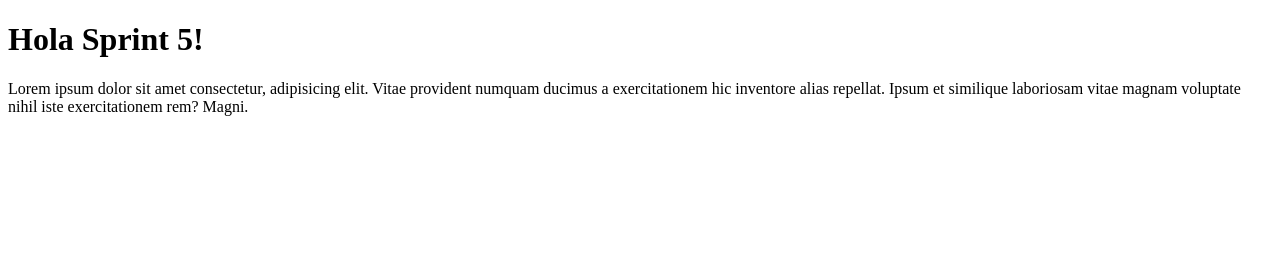
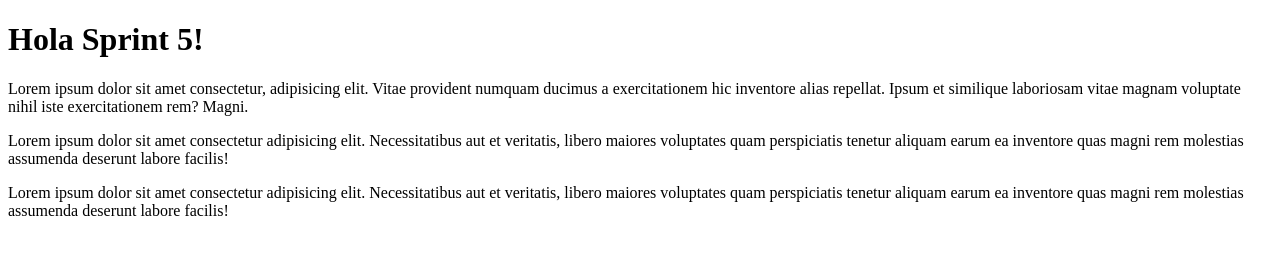
Before and after one commit to horaleon80/sprint5p2, a plain HTML site: page index.html in a window 1280 px wide. Drawn offline with Linux system fonts and the light colour scheme.

Commit message:
add: new paragraphs

```diff
--- a/index.html
+++ b/index.html
@@ -13,6 +13,12 @@
         <p>Lorem ipsum dolor sit amet consectetur, adipisicing elit. Vitae provident numquam ducimus a exercitationem
             hic inventore alias repellat. Ipsum et similique laboriosam vitae magnam voluptate nihil iste exercitationem
             rem? Magni.</p>
+        <p>Lorem ipsum dolor sit amet consectetur adipisicing elit. Necessitatibus aut et veritatis, libero maiores
+            voluptates quam perspiciatis tenetur aliquam earum ea inventore quas magni rem molestias assumenda deserunt
+            labore facilis!</p>
+        <p>Lorem ipsum dolor sit amet consectetur adipisicing elit. Necessitatibus aut et veritatis, libero maiores
+            voluptates quam perspiciatis tenetur aliquam earum ea inventore quas magni rem molestias assumenda deserunt
+            labore facilis!</p>
     </div>
 </body>
 
```
